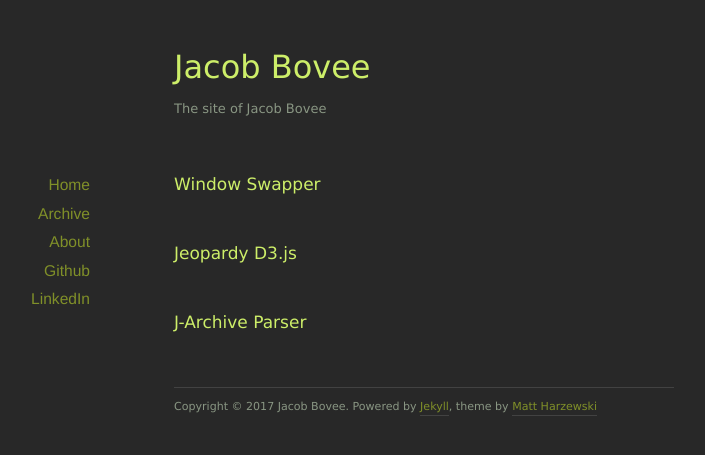
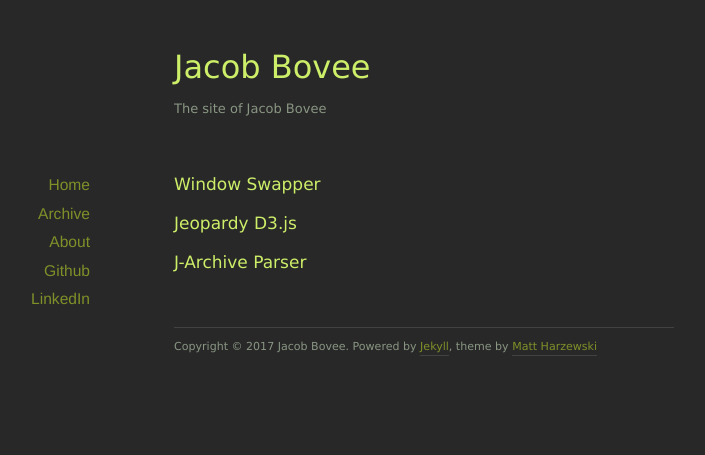
Before and after one commit to jbovee/jbovee.github.io, a Jekyll site: the page built from archives/index.html, in a window 1280 px wide. Shown: the top 455 px of the page, without its empty margins (216-921 px from the left). Built offline with Jekyll 4.4.1, drawn with Linux system fonts in a browser that asks for light colours; nearby versions of some CDN libraries.

Commit message:
Added special styling for archive page, in order to have more concise layout

```diff
--- a/assets/css/style.css
+++ b/assets/css/style.css
@@ -159,13 +159,7 @@ h3 {
 	padding: 2px 4px;
 }
 
-
-
 /*** Posts ***/
-article {
-	margin-bottom: 40px;
-}
-
 article h1 {
 	font-size: 17px;
 	margin: 0 0 10px 0;
@@ -187,6 +181,14 @@ article .meta {
 	padding-top: 6px;
 	font-size: 0.85em;
 	font-style: italic;
+}
+
+article.home {
+	margin-bottom: 40px;
+}
+
+article.archive {
+	margin-bottom: 10px;
 }
 
 img.left {
```
